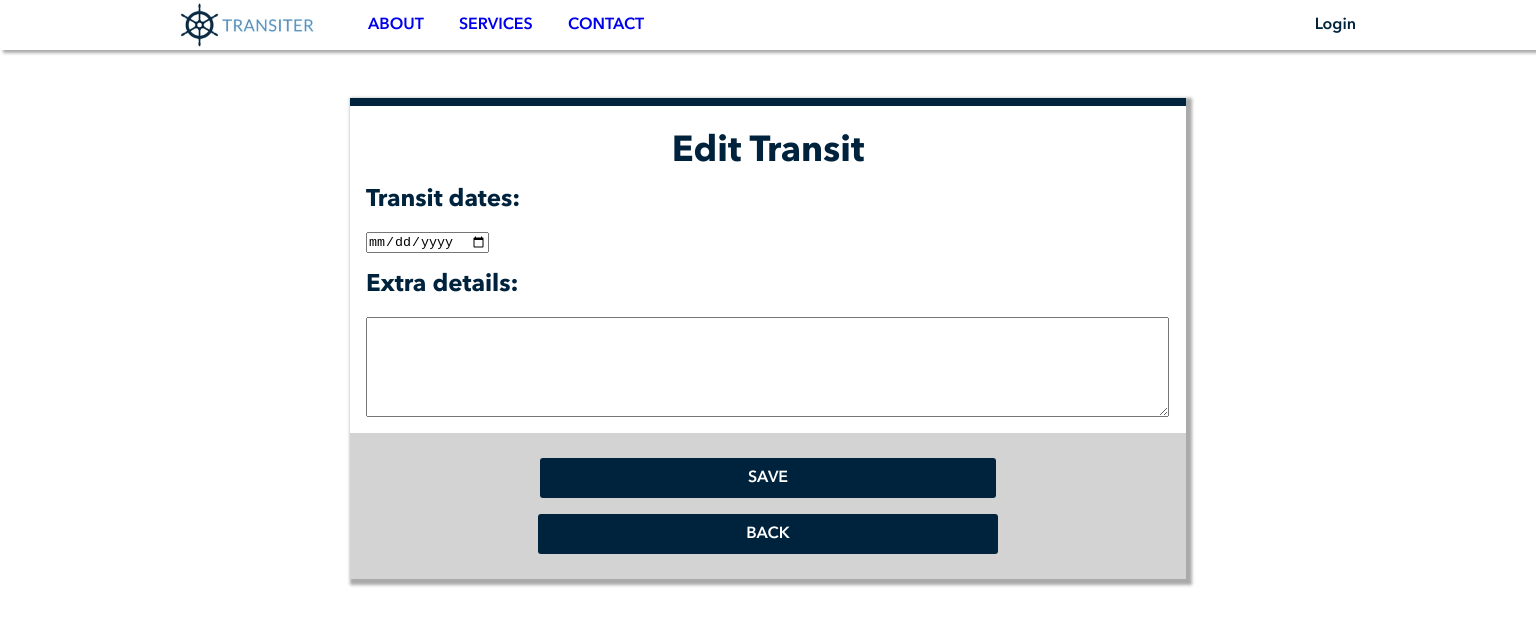
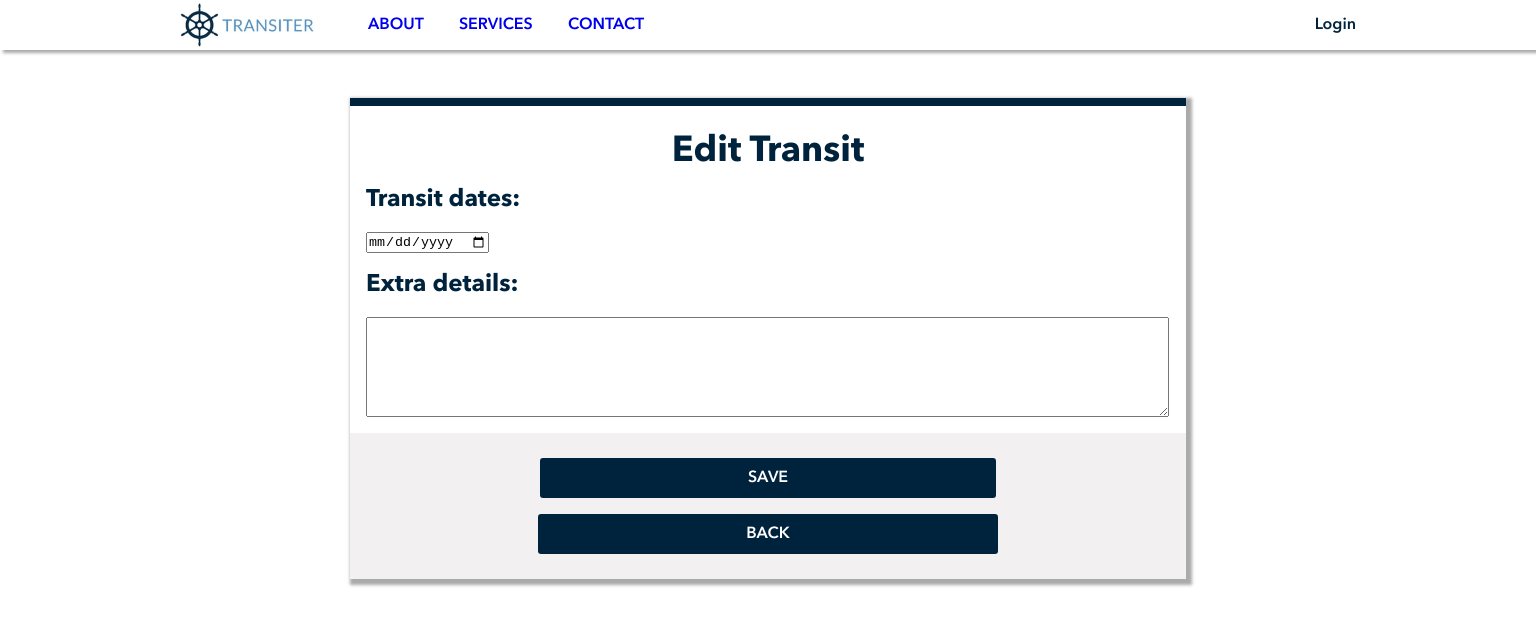
Before and after one commit to danyc23/Transiter, a React (Create React App) app in the folder client/: page /edit/login in a window 1536 px wide. Shown: the top 626 px of the page. Built offline with nearby package versions, Linux system fonts and the light colour scheme.

Commit message:
Login bug fixed

```diff
--- a/client/src/styles/app.css
+++ b/client/src/styles/app.css
@@ -1118,7 +1118,7 @@
   .new-booking__btn-container {
     margin: 0;
     padding: 10px 0px;
-    background-color: lightgray;
+    background-color: #f2f0f0;
     display: -webkit-box;
     display: -ms-flexbox;
     display: flex;
--- a/client/src/styles/partials/_newbooking.scss
+++ b/client/src/styles/partials/_newbooking.scss
@@ -71,7 +71,7 @@
       @include desktop {
         margin: 0;
         padding: 10px 0px;
-        background-color: lightgray;
+        background-color: #f2f0f0;
         display: flex;
         flex-direction: column;
         align-items: center;
```
Also changed, not shown: 2 other files (tests, documents, lock files or other folders).
